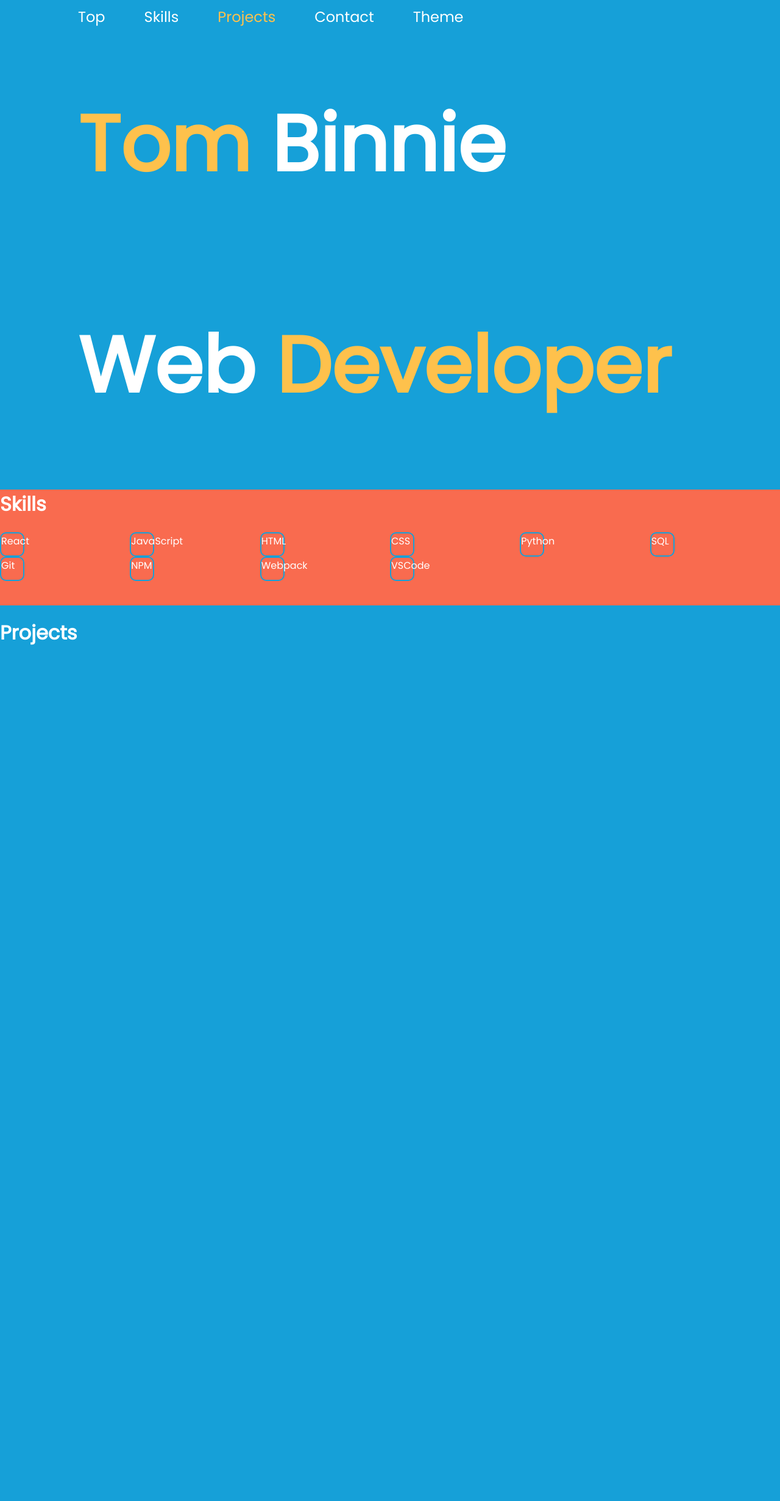
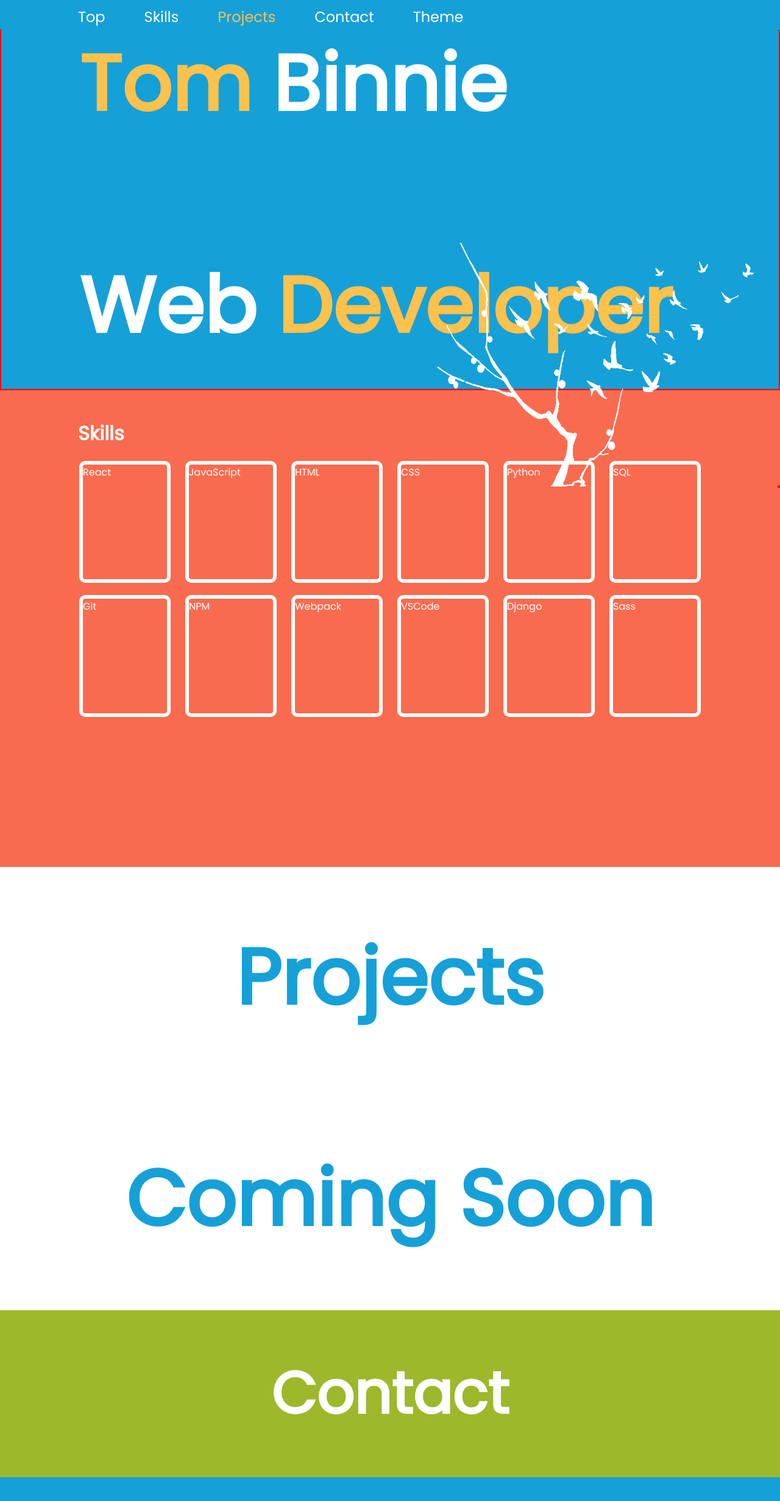
Before and after one commit to tbinnie/tomkotsu.github.io, a React (Create React App) app: page / in a window 1280 px wide. Shown: the top 2462 px of the page at 61% size. After the commit the page ends 2423 px from the top, so only its background shows below. Built offline with nearby package versions, Linux system fonts and the light colour scheme.

Commit message:
add smooth scrolling

```diff
--- a/src/App.js
+++ b/src/App.js
@@ -1,16 +1,19 @@
-import './styles/App.scss';
-import Navbar from './components/Navbar';
-import Hero from './components/Hero';
-import Skills from './components/Skills';
-import Projects from './components/Projects';
+import "./styles/App.scss";
+import Navbar from "./components/Navbar";
+import Hero from "./components/Hero";
+import Skills from "./components/Skills";
+import Projects from "./components/Projects";
+import Contact from "./components/Contact";
+
 
 function App() {
   return (
-    <div className="App">
+    <div className="App" id="home">
       <Navbar />
       <Hero />
       <Skills />
       <Projects />
+      <Contact />
     </div>
   );
 }
--- /dev/null
+++ b/src/components/Contact.js
@@ -0,0 +1,11 @@
+import React from "react";
+
+const Contact = (props) => {
+  return (
+    <div className="contact" id="contact">
+        <h1>Contact</h1>
+    </div>
+  );
+};
+
+export default Contact;
--- a/src/components/Hero.js
+++ b/src/components/Hero.js
@@ -1,8 +1,10 @@
 import React from "react";
+import birds from "../imgs/birdsfromtree.png";
 
 const Hero = (props) => {
   return (
     <div className="hero">
+
       <div className="name">
         <h1>
           <span className="yellow-text">Tom</span> Binnie
@@ -13,6 +15,9 @@ const Hero = (props) => {
           Web<span className="yellow-text"> Developer</span>
         </h1>
       </div>
+      <div className="image-holder">
+        <img src={birds} className="boids"/>
+      </div>
     </div>
   );
 };
--- a/src/components/Navbar.js
+++ b/src/components/Navbar.js
@@ -3,11 +3,11 @@ import React from "react";
 const Navbar = (props) => {
     return (
         <div className="navbar">
-            <div>Top</div>
-            <div>Skills</div>
-            <div className="yellow-text">Projects</div>
-            <div>Contact</div>
-            <div>Theme</div>
+            <a href="#home">Top</a>
+            <a href="#skills">Skills</a>
+            <a href="#projects" className="yellow-text">Projects</a>
+            <a href="#contact">Contact</a>
+            <a>Theme</a>
         </div>
     )
 }
--- a/src/components/Projects.js
+++ b/src/components/Projects.js
@@ -1,9 +1,14 @@
 import React from "react";
 
 const Projects = (props) => {
-    return (
-        <h1>Projects</h1>
-    )
-}
+  return (
+    <div className="projects" id="projects">
+      <h1>Projects</h1>
+      <div className="projects-panel">
+        <h1>Coming Soon</h1>
+      </div>
+    </div>
+  );
+};
 
-export default Projects
+export default Projects;
--- a/src/components/Skills.js
+++ b/src/components/Skills.js
@@ -2,7 +2,7 @@ import React from "react";
 
 const Skills = (props) => {
   return (
-    <div className="skills">
+    <div className="skills" id="skills">
       <h1>Skills</h1>
       <div className="skill-list">
         <div className="skill-box">React</div>
@@ -15,6 +15,8 @@ const Skills = (props) => {
         <div className="skill-box">NPM</div>
         <div className="skill-box">Webpack</div>
         <div className="skill-box">VSCode</div>
+        <div className="skill-box">Django</div>
+        <div className="skill-box">Sass</div>
       </div>
     </div>
   );
--- a/src/styles/App.scss
+++ b/src/styles/App.scss
@@ -3,6 +3,7 @@
 html {
   font-size: 100%;
   box-sizing: border-box;
+  scroll-behavior: smooth;
 }
 
 body {
@@ -12,9 +13,11 @@ body {
   font-family: 'Poppins', sans-serif;
   background-color: $kentoBlue;
   color: white;
+
+}
+
+.App {
   display: grid;
-  grid-template-rows: 2fr 10fr 6fr 6fr;
-  min-width: 100vw;
 }
 
 *, *::before, *::after {
@@ -25,16 +28,46 @@ body {
   width: 100vw;
   display: flex;
   justify-content: left;
+  height: 6%;
   gap: 5vw;
   padding: 10px 10vw;
   font-size: 1.5rem;
+  position: fixed;
+  background-color: $kentoBlue;
+}
+
+a {
+  color: white;
+  text-decoration: none;
+}
+
+.image-holder {
+  position: fixed;
+  border: 2px solid red;
+  bottom: 0;
+  right: 0;
+}
+
+.boids {
+  height: 50vh;
+  width: auto;
+  position: absolute;
+  bottom: 0;
+  right: 1vh;
+  overflow: hidden;
+  margin: 0;
+  padding: 0;
 }
 
 .hero {
   font-size: 4rem;
   display: grid;
   justify-content: left;
-  margin-left: 10vw;
+  padding-left: 10vw;
+  margin: 0;
+  align-content: center;
+  height: 50vw;
+  border: 2px solid red;
 }
 
 .yellow-text {
@@ -43,16 +76,37 @@ body {
 
 .skills {
   background-color: $kentoOrange;
+  justify-content: center;
+  padding: 2% 10vw;
 }
 .skill-list {
   display: grid;
   grid-template-columns: repeat(6, 1fr);
   grid-template-rows: repeat(3, 1fr);
+  gap: 20px;
+  justify-items: center;
 }
 
 .skill-box {
-  height: 40px;
-  width: 40px;
-  border: 2px solid $kentoBlue;
+  height: 200px;
+  width: 150px;
+  border: 6px solid white;
   border-radius: 10px;
 }
+
+.projects {
+  font-size: 4rem;
+  background-color: white;
+  color: $kentoBlue;
+  display: grid;
+  grid-template-rows: 1fr 1fr;
+  justify-items: center;
+}
+
+.contact {
+  background-color: $kentoGreen;
+  font-size: 3rem;
+  display: grid;
+  justify-content: center;
+
+}
--- a/src/styles/_variables.scss
+++ b/src/styles/_variables.scss
@@ -1,3 +1,4 @@
 $kentoBlue: rgb(22,160,216);
 $kentoOrange: rgb(249,107,79);
 $kentoYellow: rgb(254,193,76);
+$kentoGreen: rgb(157,184,43);
```
Also changed, not shown: src/imgs/birdsfromtree.png (added), src/imgs/birdsonwire.png (added).
